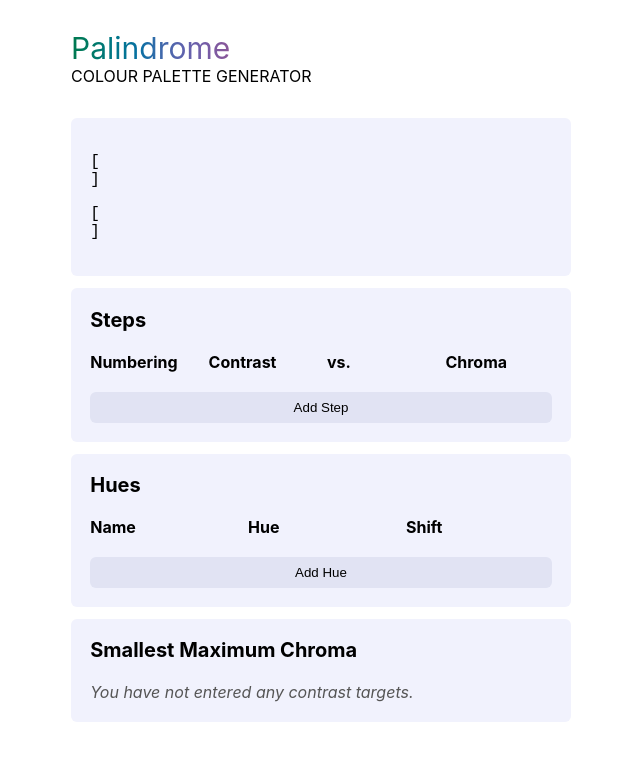
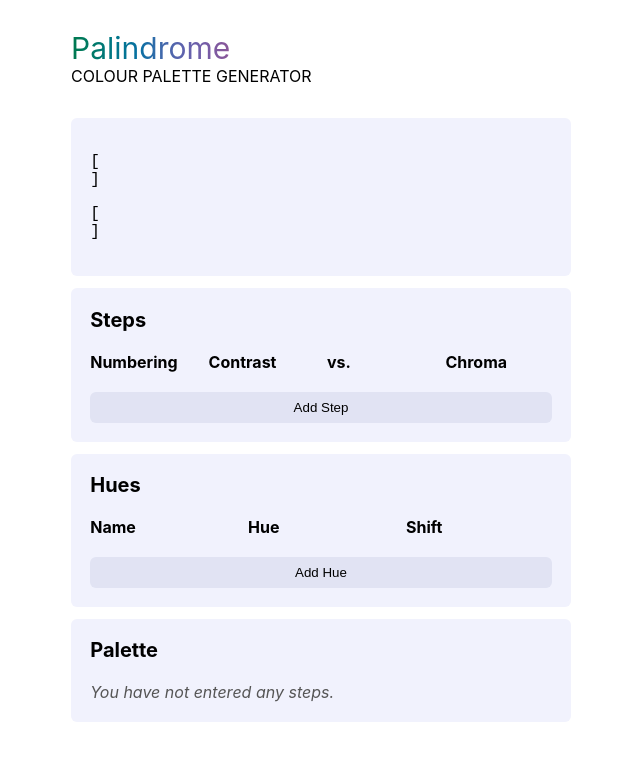
Before and after one commit to redactedjeans/palindrome, a Svelte app: page / in a window 1280 px wide. Shown: the top 760 px of the page, without its empty margins (319-959 px from the left). Built offline with nearby package versions, Linux system fonts and the light colour scheme.

Commit message:
Replace Result component with Palette

```diff
--- a/src/App.svelte
+++ b/src/App.svelte
@@ -1,7 +1,7 @@
 <script lang="ts">
   import StepList from './lib/StepList.svelte'
   import HueList from './lib/HueList.svelte'
-  import Results from './lib/Results.svelte'
+  import Palette from './lib/Palette.svelte'
 
   import { steps, hues } from './store'
 </script>
@@ -12,11 +12,11 @@
     <div class="sub">Colour Palette Generator</div>
   </div>
 
-  <div class="card">
-    <pre>[{#each $steps as step}
+  <div class="card" style="overflow-x: scroll">
+<pre>[{#each $steps as step}
   {JSON.stringify(step)},{/each}
 ]</pre>
-    <pre>[{#each $hues as hue}
+<pre>[{#each $hues as hue}
   {JSON.stringify(hue)},{/each}
 ]</pre>
   </div>
@@ -25,7 +25,7 @@
 
   <HueList/>
 
-  <Results/>
+  <Palette/>
 </main>
 
 <style>
--- /dev/null
+++ b/src/lib/Palette.svelte
@@ -0,0 +1,105 @@
+<script lang="ts">
+  import type { Step } from '../types/step';
+  import type { Hue } from '../types/hue';
+  import ApcachWorker from '../worker.js?worker'
+  import { apcach, crToBg } from "apcach";
+  import { steps, hues } from '../store'
+
+  let colors: Array<Color> = []
+  let worker: Worker = new ApcachWorker()
+
+  steps.subscribe(() => {
+    if ($steps.length > 0) {
+      colors = []
+      worker.postMessage({ crs: $steps })
+    }
+  })
+  worker.addEventListener('message', (e: MessageEvent) => {
+    colors = e.data as Array<Color>
+  })
+
+  const getOklch = (step: Step, hue: Hue, index: number) => {
+    const apca = apcach(
+      crToBg(step.antagonist, step.contrast),
+      colors[index]?.chroma ?? 0,
+      hue.value
+    )
+
+    return `oklch(${apca.lightness} ${apca.chroma} ${apca.hue})`
+  }
+</script>
+
+<div class="card">
+  <div class="title">
+    <h2>Palette</h2>
+    {#if $steps.length > 0 && $hues.length > 0 && colors.length === 0}
+      <div class="spinner"></div>
+    {/if}
+  </div>
+
+  {#if $steps.length === 0}
+    <div class="info">You have not entered any steps.</div>
+  {:else if $hues.length === 0}
+    <div class="info">You have not entered any hues.</div>
+  {:else if colors.length > 0}
+    {#each $hues as hue}
+      <div class="label">{hue.name}</div>
+      <div class="row">
+        {#each $steps as step, i}
+          <div class="swatch" style="--color: {getOklch(step, hue, i)}"></div>
+        {/each}
+      </div>
+    {/each}
+  {/if}
+</div>
+
+<style>
+  .title {
+    display: flex;
+    justify-content: space-between;
+    align-items: center;
+  }
+  h2 {
+    margin: 0;
+  }
+  .title:not(:has(.spinner)) {
+    margin-bottom: 2rem;
+  }
+  .spinner {
+    height: 1em;
+    width: 1em;
+    border: 3px solid grey;
+    border-left-color: transparent;
+    border-radius: 50%;
+    animation: spin 1s linear infinite;
+  }
+  .info {
+    color: #555;
+    font-style: italic;
+  }
+  .label {
+    font-weight: bold;
+    margin-bottom: .6rem;
+  }
+  .row {
+    display: flex;
+    gap: .8rem;
+  }
+  .row:not(:last-child) {
+    margin-bottom: 1.2rem;
+  }
+  .swatch {
+    height: 3rem;
+    width: 3rem;
+    border-radius: 8px;
+    background-color: var(--color);
+  }
+
+  @keyframes spin {
+  0% {
+    transform: rotate(0deg);
+  } 100% {
+    transform: rotate(360deg);
+  }
+}
+</style>
--- a/src/lib/Results.svelte
+++ /dev/null
@@ -1,59 +0,0 @@
-<script lang="ts">
-  import ApcachWorker from '../worker.js?worker'
-  import { data } from '../store'
-
-  let colors: Array<Color> = []
-  let worker: Worker = new ApcachWorker()
-
-  worker.addEventListener('message', (e: MessageEvent) => {
-    colors = e.data as Array<Color>
-  })
-  data.subscribe(() => {
-    if ($data.steps.length > 0) {
-      colors = []
-      worker.postMessage({ crs: $data.steps })
-    }
-  })
-</script>
-
-<div class="card">
-  <h2>Smallest Maximum Chroma</h2>
-
-  {#each colors as color}
-    <div class="grp">
-      <h3>Target Contrast: {color.contrastConfig.cr}</h3>
-      <div>Lightness: {color.lightness}</div>
-      <div>Chroma: {color.chroma}</div>
-      <div>Hue: {color.hue}</div>
-    </div>
-  {:else}
-    {#if $data.steps.length === 0}
-      <div class="info">You have not entered any contrast targets.</div>
-    {:else}
-      <div class="spinner"></div>
-    {/if}
-  {/each}
-</div>
-
-<style>
-  .spinner {
-    height: 1em;
-    width: 1em;
-    border: 3px solid grey;
-    border-left-color: transparent;
-    border-radius: 50%;
-    animation: spin 1s linear infinite;
-  }
-  .info {
-    color: #555;
-    font-style: italic;
-  }
-
-  @keyframes spin {
-  0% {
-    transform: rotate(0deg);
-  } 100% {
-    transform: rotate(360deg);
-  }
-}
-</style>
```
